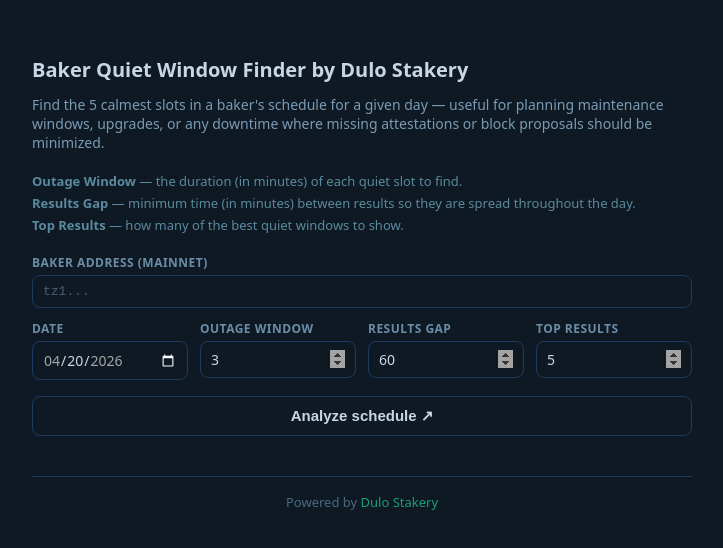
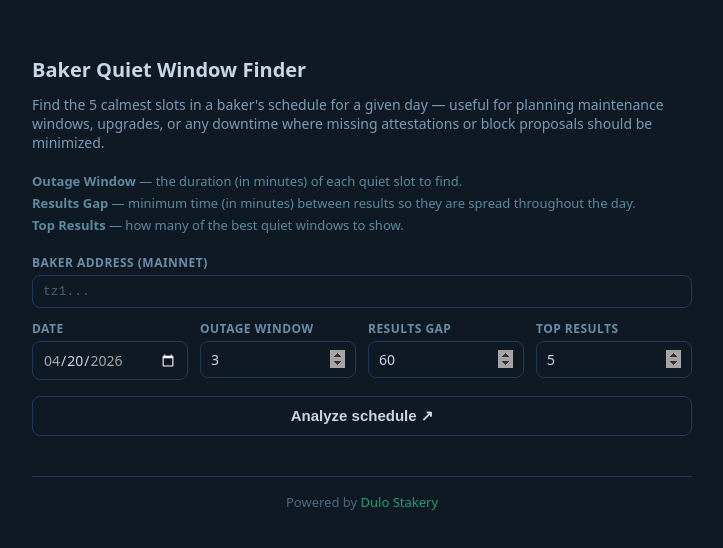
Before and after one commit to DuloHosting/tezos-baker-finder, a React (Vite) app: page / in a window 1280 px wide. Shown: the top 548 px of the page, without its empty margins (128-851 px from the left). Built offline with nearby package versions, Linux system fonts and the light colour scheme.

Commit message:
Shorten title to Baker Quiet Window Finder

```diff
--- a/src/App.jsx
+++ b/src/App.jsx
@@ -211,7 +211,7 @@
 
   return (
     <div style={{ maxWidth: 660, padding: "1.5rem 0", fontFamily: "system-ui, sans-serif" }}>
-      <h2 style={{ fontSize: 20, fontWeight: 600, marginBottom: 12 }}>Baker Quiet Window Finder by Dulo Stakery</h2>
+      <h2 style={{ fontSize: 20, fontWeight: 600, marginBottom: 12 }}>Baker Quiet Window Finder</h2>
       <p style={{ fontSize: 14, color: "#7a9bb5", marginBottom: 20 }}>
         Find the 5 calmest slots in a baker's schedule for a given day — useful for planning maintenance windows, upgrades, or any downtime where missing attestations or block proposals should be minimized.
       </p>
```
